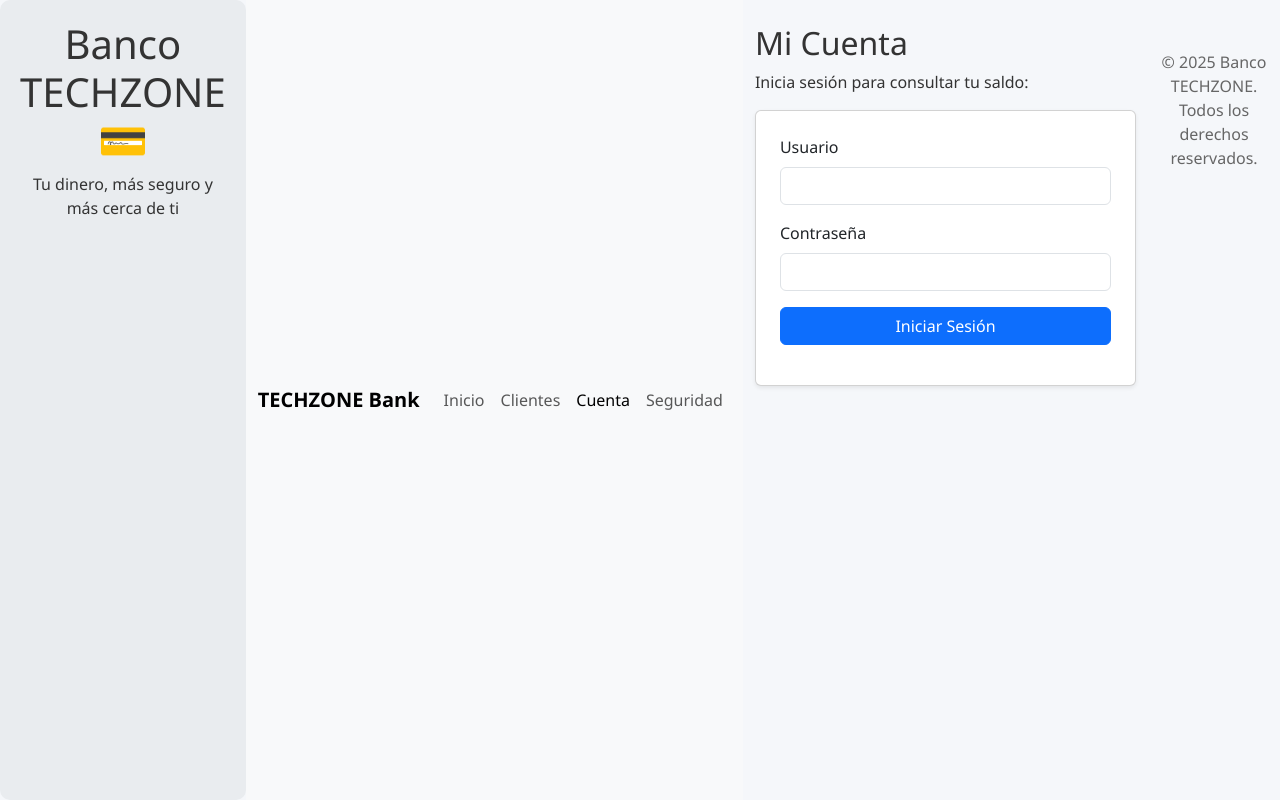
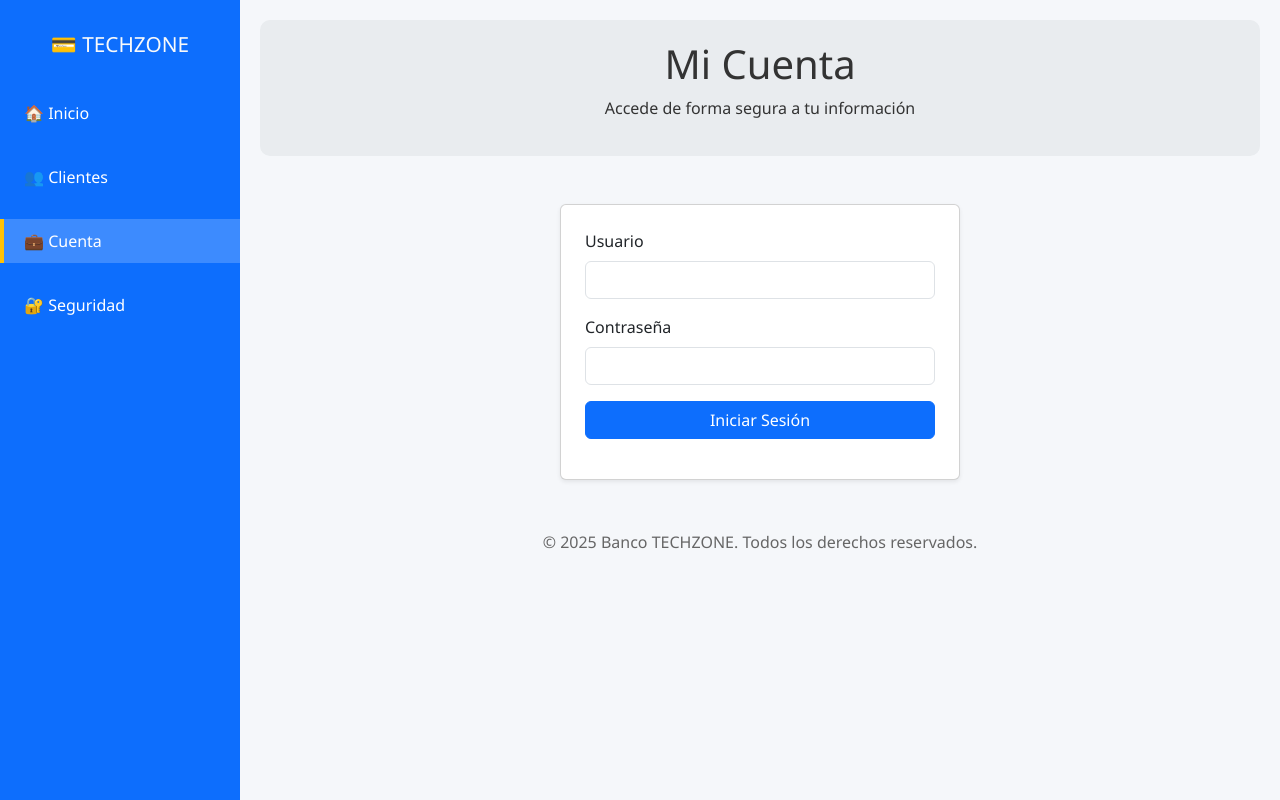
Before and after one commit to Brandon-bit320/Clase-git, a plain HTML site: page cuenta.html in a window 1280 px wide. Drawn offline with nearby package versions, Linux system fonts and the light colour scheme.

Commit message:
cambio en el diseño y ajustes en la barra lateral

```diff
--- a/cuenta.html
+++ b/cuenta.html
@@ -8,29 +8,28 @@
   <link rel="stylesheet" href="style.css">
 </head>
 <body>
+  <button class="btn btn-primary toggle-btn d-md-none">☰</button>
+
+  <div class="sidebar closed" id="sidebar">
+    <h2 class="text-center text-light mt-3">💳 TECHZONE</h2>
+    <ul class="nav flex-column mt-4">
+      <li><a href="index.html">🏠 Inicio</a></li>
+      <li><a href="clientes.html">👥 Clientes</a></li>
+      <li><a href="cuenta.html" class="active">💼 Cuenta</a></li>
+      <li><a href="seguridad.html">🔐 Seguridad</a></li>
+    </ul>
+  </div>
+
+  <div class="overlay" id="overlay"></div>
+
+  <div class="content">
     <header>
-    <h1>Banco TECHZONE 💳</h1>
-    <p>Tu dinero, más seguro y más cerca de ti</p>
+      <h1>Mi Cuenta</h1>
+      <p>Accede de forma segura a tu información</p>
     </header>
 
-  <nav class="navbar navbar-expand-lg bg-light">
-    <div class="container-fluid">
-      <a class="navbar-brand fw-bold" href="index.html">TECHZONE Bank</a>
-      <div class="collapse navbar-collapse" id="menu">
-        <ul class="navbar-nav ms-auto">
-          <li class="nav-item"><a class="nav-link" href="index.html">Inicio</a></li>
-          <li class="nav-item"><a class="nav-link" href="clientes.html">Clientes</a></li>
-          <li class="nav-item"><a class="nav-link active" href="cuenta.html">Cuenta</a></li>
-          <li class="nav-item"><a class="nav-link" href="seguridad.html">Seguridad</a></li>
-        </ul>
-      </div>
-    </div>
-  </nav>
-
-  <main class="container mt-4">
-    <h2>Mi Cuenta</h2>
-    <p>Inicia sesión para consultar tu saldo:</p>
-    <div class="card p-4 shadow-sm">
+    <main class="container mt-5">
+      <div class="card p-4 shadow-sm mx-auto" style="max-width: 400px;">
         <form id="loginForm">
           <div class="mb-3">
             <label for="usuario" class="form-label">Usuario</label>
@@ -49,6 +48,7 @@
     <footer>
       <p>&copy; 2025 Banco TECHZONE. Todos los derechos reservados.</p>
     </footer>
+  </div>
 
   <script src="script.js"></script>
 </body>
```
Lines whose indentation alone changed are shown as unchanged.
